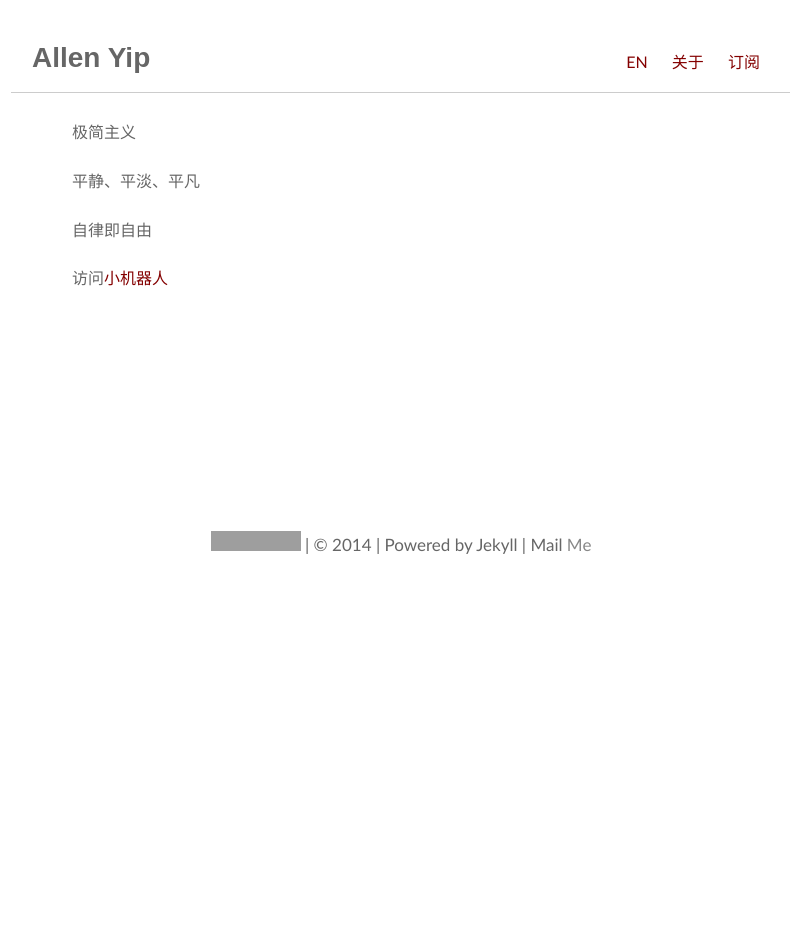
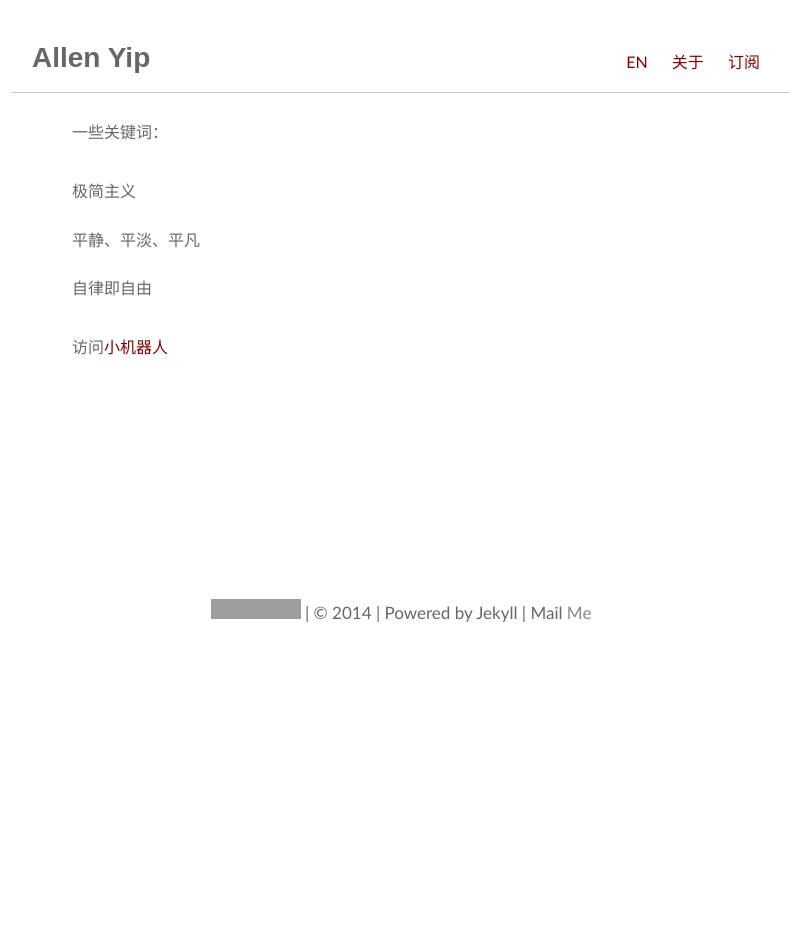
Before and after one commit to allenyip/allenyip.github.com, a Jekyll site: the page built from about.html, in a window 1280 px wide. Shown: the whole page, without its empty margins (239-1029 px from the left). Built offline with Jekyll 4.4.1, drawn with Linux system fonts in a browser that asks for light colours; some web fonts are replaced; Markdown is read by kramdown in place of the engine named in the settings; comment, search, counter and statistics services are not loaded; grey boxes are pictures that could not be loaded.

Commit message:
Update about.html

```diff
--- a/about.html
+++ b/about.html
@@ -3,11 +3,15 @@ layout: default
 title: Allen Yip
 ---
 <ul id="archive">
+  <li>一些关键词：</li>
+  <li></li>
+  <li></li>
   <li>极简主义</li>
   <li></li>
   <li>平静、平淡、平凡</li>
   <li></li>
   <li>自律即自由</li>
+  <li></li>
   <li></li>
   <li>访问<a href='http://allenyip.github.com/shell'>小机器人</a></li>
 </ul>
```
